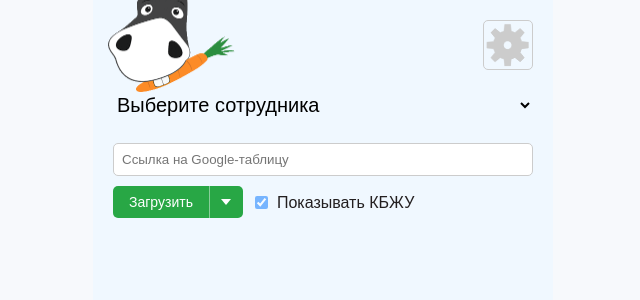
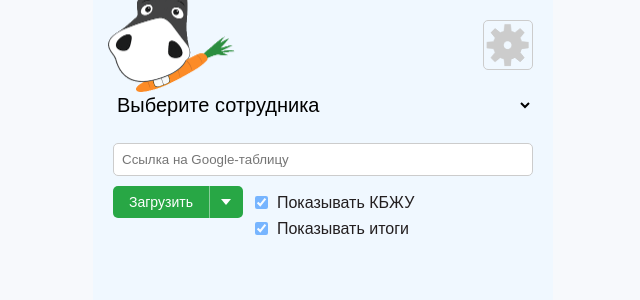
Before and after one commit to seregindv/food, an Angular app: page / in a window 1280 px wide. Shown: the top 300 px of the page, without its empty margins (317-957 px from the left). Built offline with nearby package versions, Linux system fonts and the light colour scheme; a web font is replaced by a local one.

Commit message:
Separate display nutrition settings

```diff
--- a/src/app/components/meal-list/meal-list.component.html
+++ b/src/app/components/meal-list/meal-list.component.html
@@ -36,7 +36,7 @@
           </div>
         </div>
       }
-      @if (meals.displayNutrition() && meals.nutritionTotals(items); as totals) {
+      @if (meals.displayTotalNutrition() && meals.nutritionTotals(items); as totals) {
         <div class="meal-nutrition-total" role="group" aria-label="Итого КБЖУ">
           <div class="nutrition-grid">
             @for (total of totals; track $index) {
--- a/src/app/components/sheet-settings/sheet-settings.component.html
+++ b/src/app/components/sheet-settings/sheet-settings.component.html
@@ -99,7 +99,8 @@
             </div>
           </div>
         </div>
-        <label class="nutrition-toggle" [class.hidden]="downloading()">
+        <div [class.hidden]="downloading()">
+          <label class="nutrition-toggle">
             <input
               type="checkbox"
               name="displayNutrition"
@@ -108,6 +109,16 @@
             />
             Показывать КБЖУ
           </label>
+          <label class="nutrition-toggle">
+            <input
+              type="checkbox"
+              name="displayTotalNutrition"
+              [ngModel]="meals.displayTotalNutrition()"
+              (ngModelChange)="meals.setDisplayTotalNutrition($event)"
+            />
+            Показывать итоги
+          </label>
+        </div>
         <app-loading-panel [class.invisible]="!meals.loading()" />
       </div>
     </form>
--- a/src/app/services/meal-data.service.ts
+++ b/src/app/services/meal-data.service.ts
@@ -35,10 +35,13 @@ export class MealDataService {
   readonly days = signal<string[]>(DAY_NAMES);
   readonly mascot = signal('donkey');
   readonly displayNutrition = signal(true);
+  readonly displayTotalNutrition = signal(true);
 
   constructor(private storage: StorageService) {
     this.mascot.set(storage.getMascot());
-    this.displayNutrition.set(storage.getSettings().displayNutrition ?? true);
+    const settings = storage.getSettings();
+    this.displayNutrition.set(settings.displayNutrition ?? true);
+    this.displayTotalNutrition.set(settings.displayTotalNutrition ?? true);
     this.selectedEmployee.set(localStorage.getItem('selectedEmployee') ?? '');
     this.reload();
   }
@@ -46,6 +49,11 @@ export class MealDataService {
   setDisplayNutrition(displayNutrition: boolean): void {
     this.displayNutrition.set(displayNutrition);
     this.storage.setSettings({ displayNutrition });
+  }
+
+  setDisplayTotalNutrition(displayTotalNutrition: boolean): void {
+    this.displayTotalNutrition.set(displayTotalNutrition);
+    this.storage.setSettings({ displayTotalNutrition });
   }
 
   reload(): void {
--- a/src/app/services/storage.service.ts
+++ b/src/app/services/storage.service.ts
@@ -14,6 +14,7 @@ interface StoredSheetLinks {
 
 interface AppSettings {
   displayNutrition?: boolean | null;
+  displayTotalNutrition?: boolean;
   [key: string]: unknown;
 }
 
```
Lines whose indentation alone changed are shown as unchanged.
